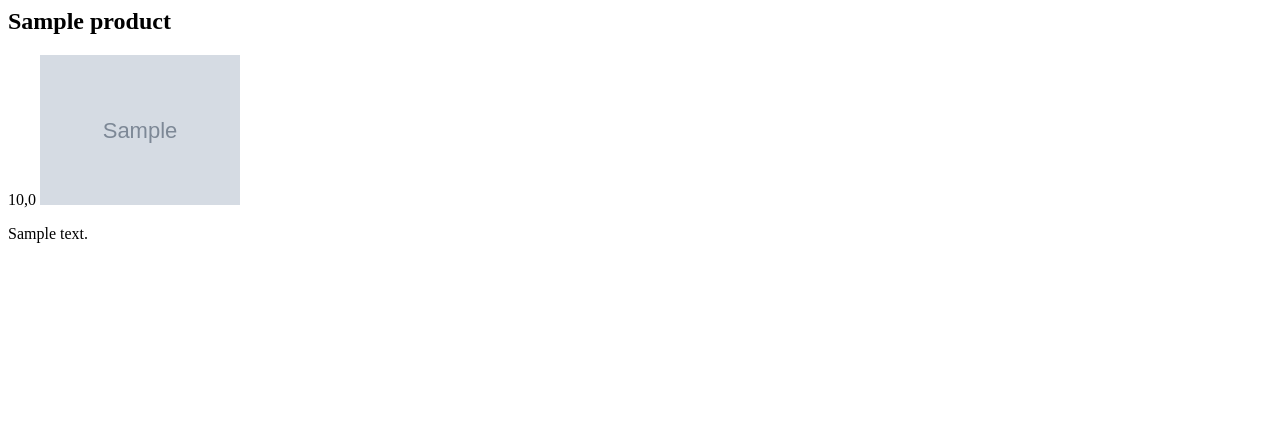
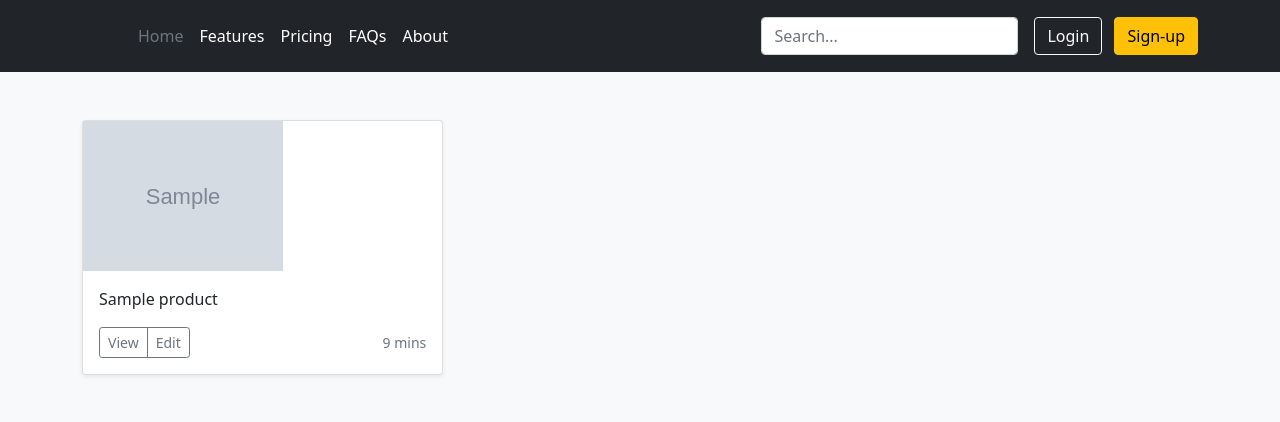
Before and after one commit to salievvv/erjanProject, a Django app: page / in a window 1280 px wide. Shown: the top 422 px of the page. Run offline with Django 4.2, Linux system fonts and the light colour scheme; tables that the repository leaves empty hold one stand-in row (values such as "Sample post"); grey boxes marked "Sample" are stand-in pictures.

Commit message:
popytki perehoda

```diff
--- a/project/admin.py
+++ b/project/admin.py
@@ -1,5 +1,6 @@
 from django.contrib import admin
-from .models import Product, Category
+from .models import Product, Category, ProAbout
 
 admin.site.register(Product)
 admin.site.register(Category)
+admin.site.register(ProAbout)
--- a/project/models.py
+++ b/project/models.py
@@ -1,5 +1,6 @@
 from django.db import models
 from autoslug import AutoSlugField
+from django.urls import reverse
 
 class Category(models.Model):
     name = models.CharField(max_length=20,verbose_name='название категории')
@@ -10,9 +11,15 @@ class Category(models.Model):
 class Product(models.Model):
     category = models.ForeignKey(Category, on_delete=models.CASCADE,null=True)
     name = models.CharField(verbose_name='название', max_length=30)
-    img = models.ImageField(upload_to='product ',verbose_name='фотки')
+    img = models.ImageField(upload_to='product/',verbose_name='фотки')
     desc = models.TextField(verbose_name='описание')
     price = models.FloatField(verbose_name='цена')
 
     def __str__(self) -> str:
         return self.name
+
+class ProAbout(models.Model):
+
+
+    def get_absolute_url(self):
+        return reverse('about', kwargs={'about'})
--- a/project/urls.py
+++ b/project/urls.py
@@ -1,6 +1,7 @@
 from django.urls import path
 
-from .views import index
+from .views import index, about
 urlpatterns = [
     path("",index, name="index"),
+    path ("",about, name='about')
 ]
--- a/project/views.py
+++ b/project/views.py
@@ -1,8 +1,11 @@
 from django.shortcuts import render
 from .models import Product
-
+from .models import ProAbout
 
 def index(request):
     products = Product.objects.all()
     context = {'products':products}
     return render(request,'index.html',context)
+
+def about(request):
+    return render(request,'proabout/about.html')
--- a/templates/index.html
+++ b/templates/index.html
@@ -1,7 +1,84 @@
-{% for product in products %}
-    <h2>{{product.name}}</h2>
+
+
+<!doctype html>
+<html lang="en">
+  <head>
+    <!-- Required meta tags -->
+    <meta charset="utf-8">
+    <meta name="viewport" content="width=device-width, initial-scale=1">
+
+    <!-- Bootstrap CSS -->
+    <link href="https://cdn.jsdelivr.net/npm/bootstrap@5.0.2/dist/css/bootstrap.min.css" rel="stylesheet" integrity="sha384-EVSTQN3/azprG1Anm3QDgpJLIm9Nao0Yz1ztcQTwFspd3yD65VohhpuuCOmLASjC" crossorigin="anonymous">
+
+    <title>Hello, world!</title>
+  </head>
+  <body>
+    <header class="p-3 bg-dark text-white">
+        <div class="container">
+          <div class="d-flex flex-wrap align-items-center justify-content-center justify-content-lg-start">
+            <a href="/" class="d-flex align-items-center mb-2 mb-lg-0 text-white text-decoration-none">
+              <svg class="bi me-2" width="40" height="32" role="img" aria-label="Bootstrap"><use xlink:href="#bootstrap"></use></svg>
+            </a>
+
+            <ul class="nav col-12 col-lg-auto me-lg-auto mb-2 justify-content-center mb-md-0">
+              <li><a href="#" class="nav-link px-2 text-secondary">Home</a></li>
+              <li><a href="#" class="nav-link px-2 text-white">Features</a></li>
+              <li><a href="#" class="nav-link px-2 text-white">Pricing</a></li>
+              <li><a href="#" class="nav-link px-2 text-white">FAQs</a></li>
+              <li><a href="{{ get_absolutely_url }}"target="_blank" class="nav-link px-2 text-white">About</a></li>
+            </ul>
+
+            <form class="col-12 col-lg-auto mb-3 mb-lg-0 me-lg-3">
+              <input type="search" class="form-control form-control-dark" placeholder="Search..." aria-label="Search">
+            </form>
+
+            <div class="text-end">
+              <button type="button" class="btn btn-outline-light me-2">Login</button>
+              <button type="button" class="btn btn-warning">Sign-up</button>
+            </div>
+          </div>
+        </div>
+      </header>
+      <div class="album py-5 bg-light">
+        <div class="container">
+
+          <div class="row row-cols-1 row-cols-sm-2 row-cols-md-3 g-3">
+            {% for product in products %}
+    <!-- <h2>{{product.name}}</h2>
     <span>{{product.price}}</span>
     <img src="{{product.img.url}}" width="200px" alt="">
-    <p>{{product.desc}}</p>
+    <p>{{product.desc}}</p> -->
+            <div class="col-4">
 
-{% endfor %}
+              <div class="card shadow-sm">
+                <img src="{{product.img.url}}" width="200px" alt="">
+
+                <div class="card-body">
+                  <p class="card-text">{{product.name}}</p>
+                  <div class="d-flex justify-content-between align-items-center">
+                    <div class="btn-group">
+                      <button type="button" class="btn btn-sm btn-outline-secondary">View</button>
+                      <button type="button" class="btn btn-sm btn-outline-secondary">Edit</button>
+                    </div>
+                    <small class="text-muted">9 mins</small>
+                  </div>
+                </div>
+              </div>
+            </div>
+            {% endfor %}
+          </div>
+        </div>
+      </div>
+
+    <!-- Optional JavaScript; choose one of the two! -->
+
+    <!-- Option 1: Bootstrap Bundle with Popper -->
+    <script src="https://cdn.jsdelivr.net/npm/bootstrap@5.0.2/dist/js/bootstrap.bundle.min.js" integrity="sha384-MrcW6ZMFYlzcLA8Nl+NtUVF0sA7MsXsP1UyJoMp4YLEuNSfAP+JcXn/tWtIaxVXM" crossorigin="anonymous"></script>
+
+    <!-- Option 2: Separate Popper and Bootstrap JS -->
+    <!--
+    <script src="https://cdn.jsdelivr.net/npm/@popperjs/core@2.9.2/dist/umd/popper.min.js" integrity="sha384-IQsoLXl5PILFhosVNubq5LC7Qb9DXgDA9i+tQ8Zj3iwWAwPtgFTxbJ8NT4GN1R8p" crossorigin="anonymous"></script>
+    <script src="https://cdn.jsdelivr.net/npm/bootstrap@5.0.2/dist/js/bootstrap.min.js" integrity="sha384-cVKIPhGWiC2Al4u+LWgxfKTRIcfu0JTxR+EQDz/bgldoEyl4H0zUF0QKbrJ0EcQF" crossorigin="anonymous"></script>
+    -->
+  </body>
+</html>
```
Also changed, not shown: templates/about.html (added, +8 -0 lines), project/migrations/0002_alter_product_img.py (added), project/migrations/0003_about.py (added), project/migrations/0004_proabout_delete_about.py (added), project/migrations/0005_remove_proabout_name_remove_proabout_surname.py (added), project/migrations/0006_proabout_desc_proabout_img_proabout_name_and_more.py (added), project/migrations/0007_remove_proabout_img.py (added), project/migrations/0008_remove_proabout_desc_remove_proabout_name_and_more.py (added).
